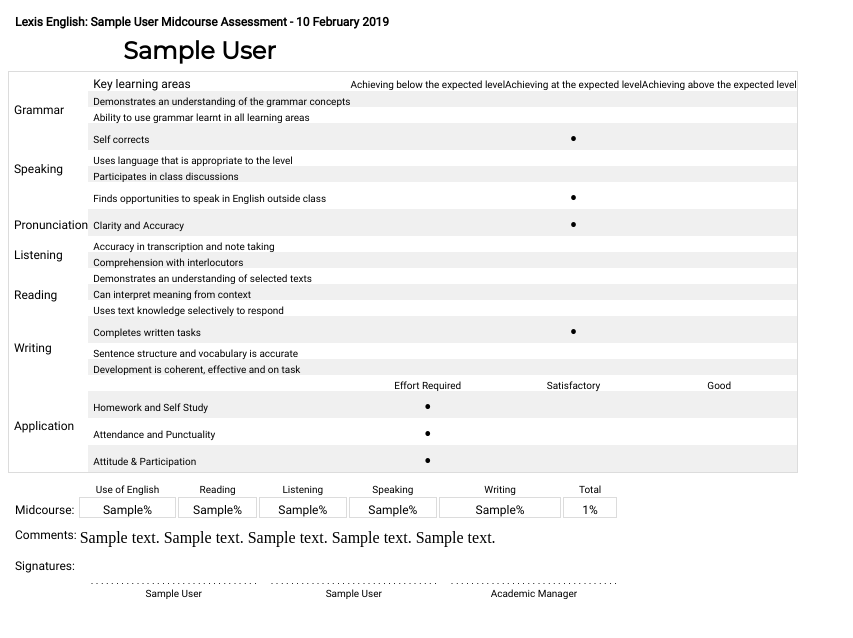
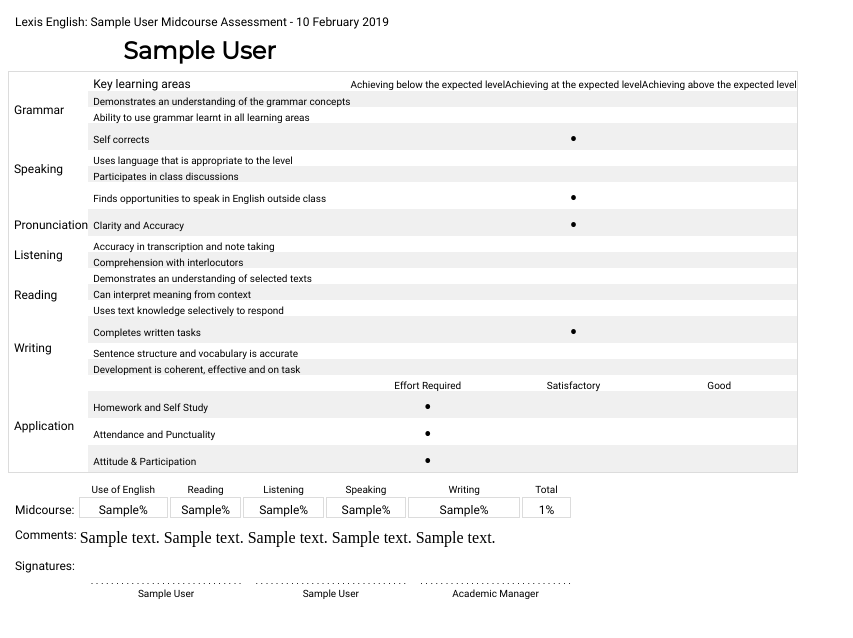
Before and after one commit to tim-bloxsome/soda, a Django app: template teacher/templates/teacher/report-mid.html in a window 1280 px wide. Shown: the top 638 px of the page, without its empty margins (0-853 px from the left). Run offline with Django 3.2, Linux system fonts and the light colour scheme; tables that the repository leaves empty hold one stand-in row (values such as "Sample post"); the template is opened without the code that fills it: values that come from a table or form of the project are taken from there, most other values are stand-ins (such as "Sample title", 1, 10 or a date in 2020); lists and menus that the app fills with data are empty.

Commit message:
minor UI changes to mid report

```diff
--- a/teacher/templates/teacher/report-mid.html
+++ b/teacher/templates/teacher/report-mid.html
@@ -14,7 +14,6 @@
             width: 512pt;
             top: 25pt;
             height: 800pt;
-{% comment %} -pdf-frame-border: 1;    /* for debugging the layout */ {% endcomment %}
         }
     }
 
@@ -39,6 +38,7 @@
     .pdf-lexis {
         font-family: 'Roboto';
         font-size: 12px;
+        text-align: center;
         color: black;
         padding: 1rem;
         padding: 5px 0 0 5px;
@@ -150,7 +150,7 @@
 <body>
 <table>
   <tr >
-    <th colspan="7" class="pdf-lexis">Lexis English: {{ student.course }} Midcourse Assessment - {% now "j F Y" %}</th>
+    <td colspan="7" class="pdf-lexis">Lexis English: {{ student.course }} Midcourse Assessment - {% now "j F Y" %}</td>
   </tr>
   <tr>
     <th colspan="7" class="pdf-name">{{ student.first_name }} {{ student.last_name }}</th>
@@ -338,9 +338,9 @@
   </tr>
   <tr>
     <td colspan="1" class="pdf-cat"></td>
-    <td colspan="2" class="pdf-sig">. . . . . . . . . . . . . . . . . . . . . . . . . . . . . . . . .</td>
-    <td colspan="2" class="pdf-sig">. . . . . . . . . . . . . . . . . . . . . . . . . . . . . . . . .</td>
-    <td colspan="2"  class="pdf-sig">. . . . . . . . . . . . . . . . . . . . . . . . . . . . . . . . .</td>
+    <td colspan="2" class="pdf-sig">. . . . . . . . . . . . . . . . . . . . . . . . . . . . . .</td>
+    <td colspan="2" class="pdf-sig">. . . . . . . . . . . . . . . . . . . . . . . . . . . . . .</td>
+    <td colspan="2"  class="pdf-sig">. . . . . . . . . . . . . . . . . . . . . . . . . . . . . .</td>
   </tr>
     <tr>
     <td colspan="1" class="pdf-cat"></td>
```
